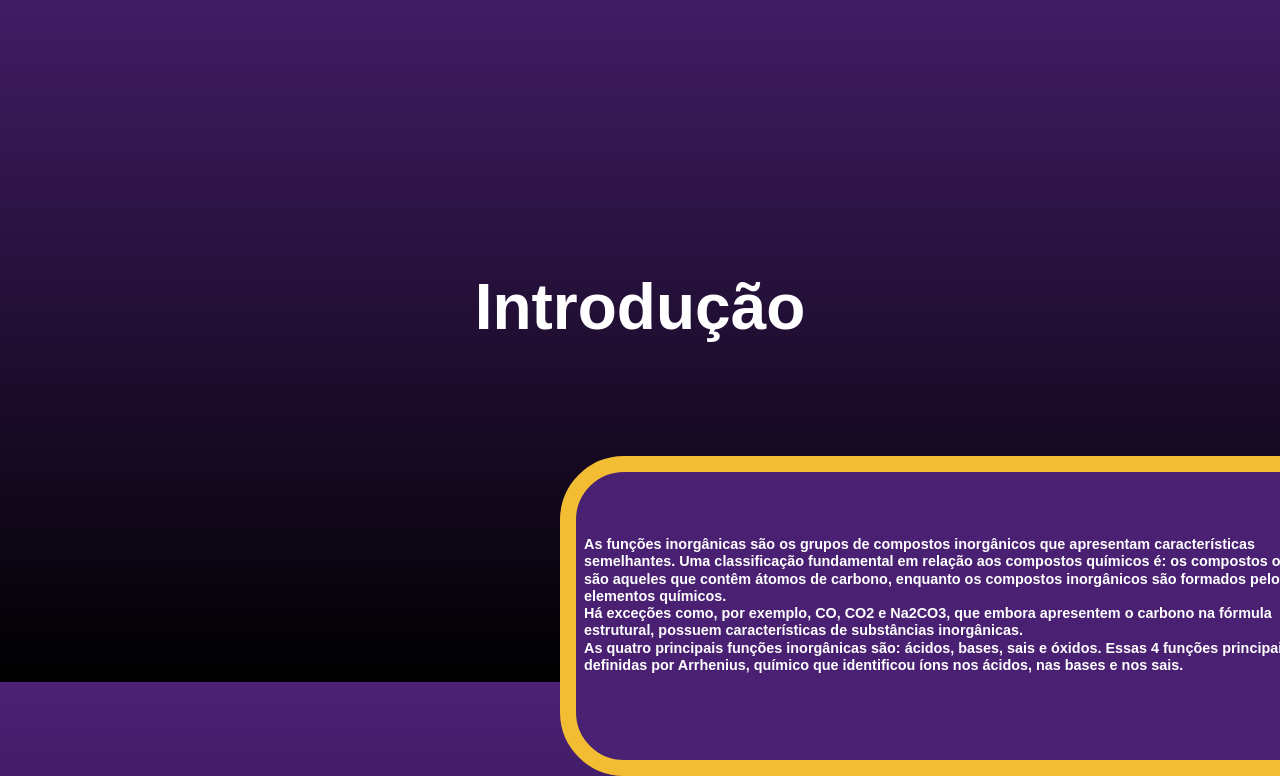
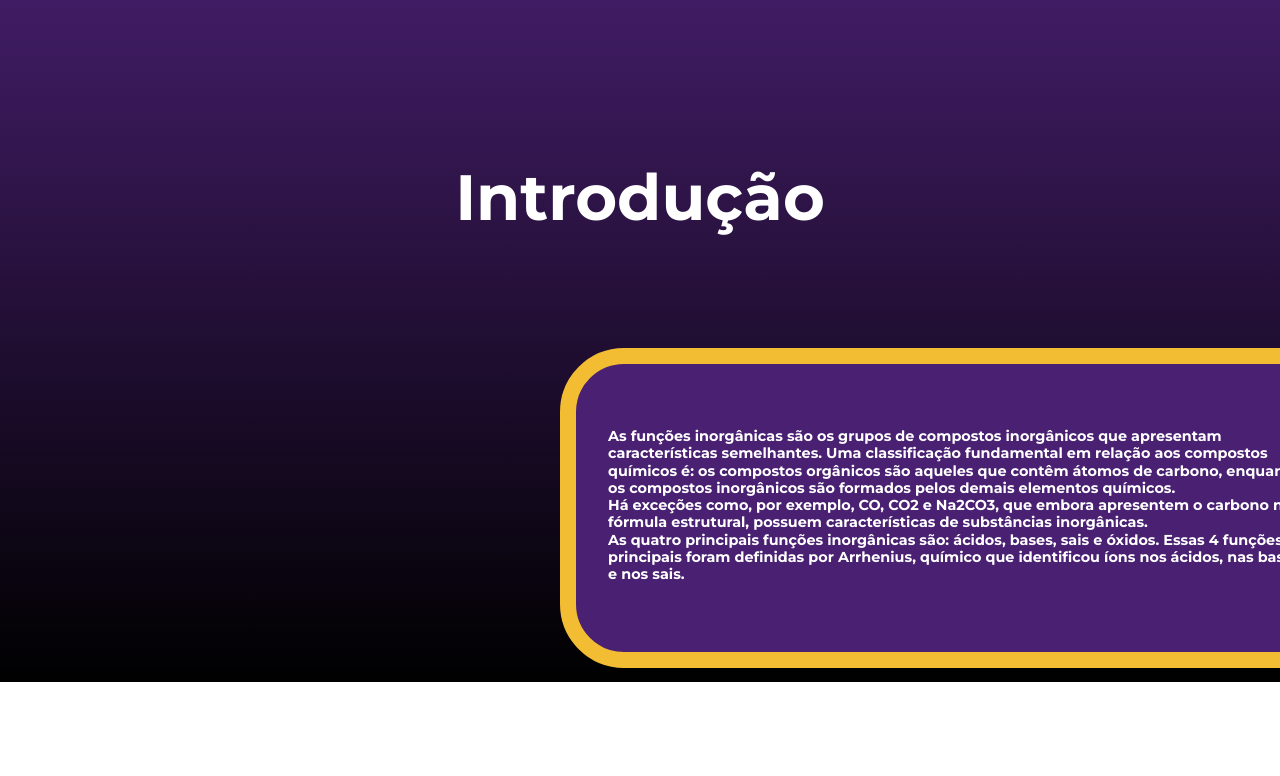
Before and after one commit to Geovannaoliveiracosta12a/EDUTEC2025, a plain HTML site: page introducao.html in a window 1280 px wide. Shown: the part 118-894 px from the top of the page. After the commit the page ends 800 px from the top, so only its background shows below. Drawn offline with Linux system fonts and the light colour scheme.

Commit message:
Arrumando o parágrafo da introdução.

```diff
--- a/introducao.css
+++ b/introducao.css
@@ -120,7 +120,7 @@ ul li:hover ul.dropdown{
 
     margin: 30px 0;
 
-    margin-top: 17rem;
+    margin-top: 10rem;
 
   }
 
@@ -158,8 +158,11 @@ ul li:hover ul.dropdown{
 
     margin-top: 4rem ;
 
-    margin-left: 0.5rem;
+    margin-left: 2rem;
 
     font-weight: bold;
 
+    margin-right: 2rem;
+
+    font-family: "Montserrat", sans-serif;
   }
--- a/introducao.html
+++ b/introducao.html
@@ -9,6 +9,10 @@
     <meta name="viewport" content="width=device-width, initial-scale=1.0">
 
     <link rel="stylesheet" href="introducao.css">
+
+    <link rel="preconnect" href="https://fonts.googleapis.com">
+<link rel="preconnect" href="https://fonts.gstatic.com" crossorigin>
+<link href="https://fonts.googleapis.com/css2?family=Montserrat:ital,wght@0,100..900;1,100..900&display=swap" rel="stylesheet">
 
     <title>introdução</title>
 
```
